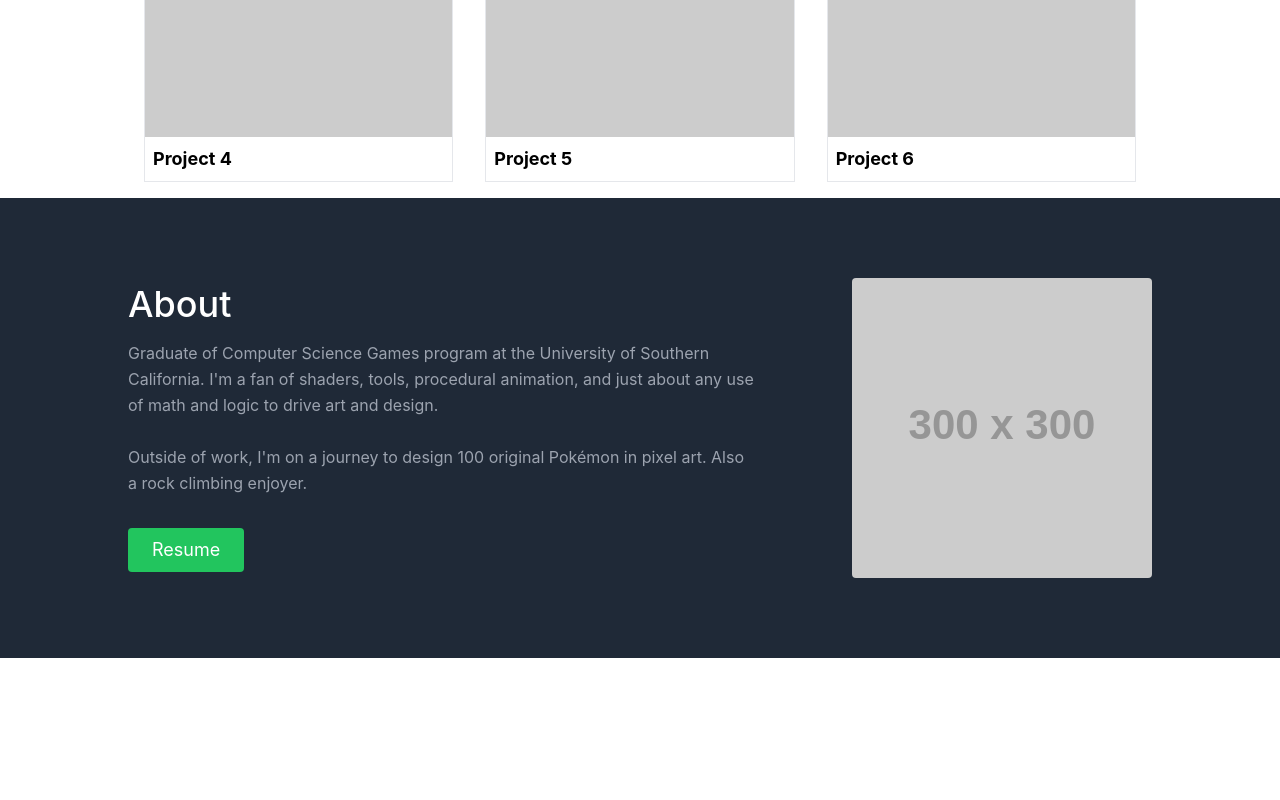
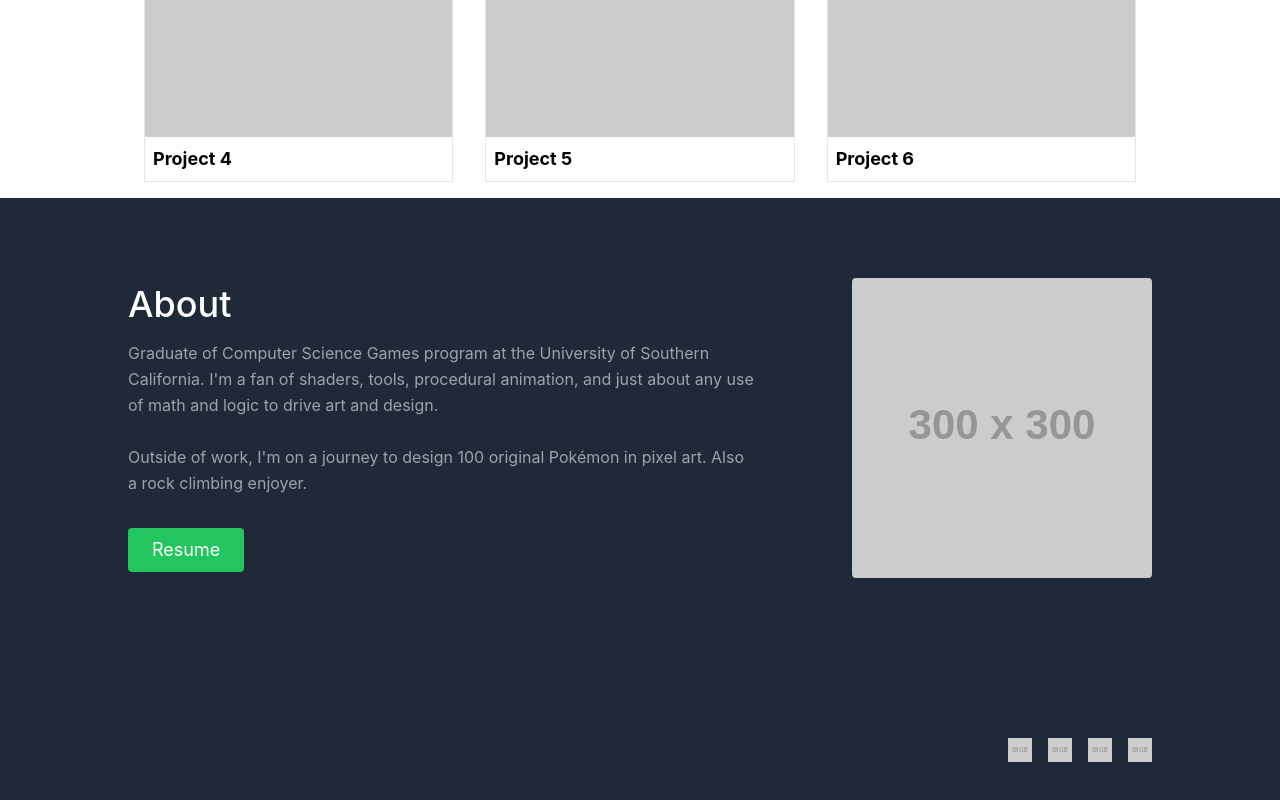
Before and after one commit to wayneyip/wayneyip.github.io, a React (Create React App) app: page / in a window 1280 px wide. Shown: the part 801-1601 px from the top of the page. Before the commit the page ends 1459 px from the top, so only its background shows below. Built offline with nearby package versions, Linux system fonts and the light colour scheme.

Commit message:
Add Footer component with social media links

```diff
--- a/src/App.js
+++ b/src/App.js
@@ -3,6 +3,7 @@ import './App.css';
 import Navbar from './components/Navbar.js';
 import Work from './components/Work.js';
 import About from './components/About.js';
+import Footer from './components/Footer.js';
 
 function App() {
   return (
@@ -10,6 +11,7 @@ function App() {
       <Navbar />
       <Work />
       <About />
+      <Footer />
     </div>
   );
 }
--- /dev/null
+++ b/src/components/Footer.js
@@ -0,0 +1,21 @@
+const links = [
+{ title: 'Link 1', iconUrl: 'https://via.placeholder.com/300x150', linkUrl: 'https://example.com' },
+{ title: 'Link 2', iconUrl: 'https://via.placeholder.com/300x150', linkUrl: 'https://example.com' },
+{ title: 'Link 3', iconUrl: 'https://via.placeholder.com/300x150', linkUrl: 'https://example.com' },
+{ title: 'Link 4', iconUrl: 'https://via.placeholder.com/300x150', linkUrl: 'https://example.com' },
+];
+
+export default function Footer()
+{
+  return (
+    <footer className="bg-gray-800 px-4 py-20">
+      <div className="max-w-screen-lg mx-auto flex justify-end items-center space-x-4">
+      	{links.map((link, index) => (
+  				<a key={index} href={link.linkUrl} target="_blank" rel="noopener noreferrer">
+          	<img src={link.iconUrl} alt={link.title} className="w-6 h-6" />
+        	</a>
+  			))}
+      </div>
+    </footer>
+  )
+}
```
